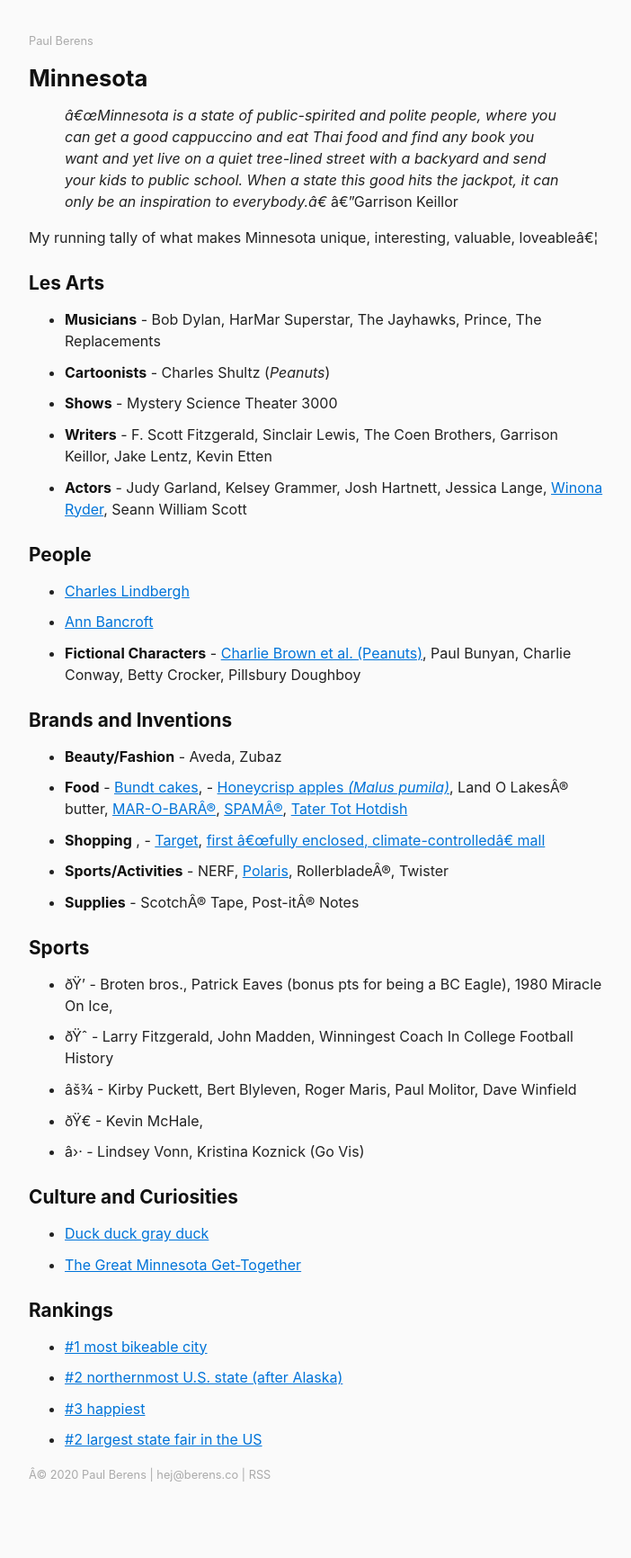
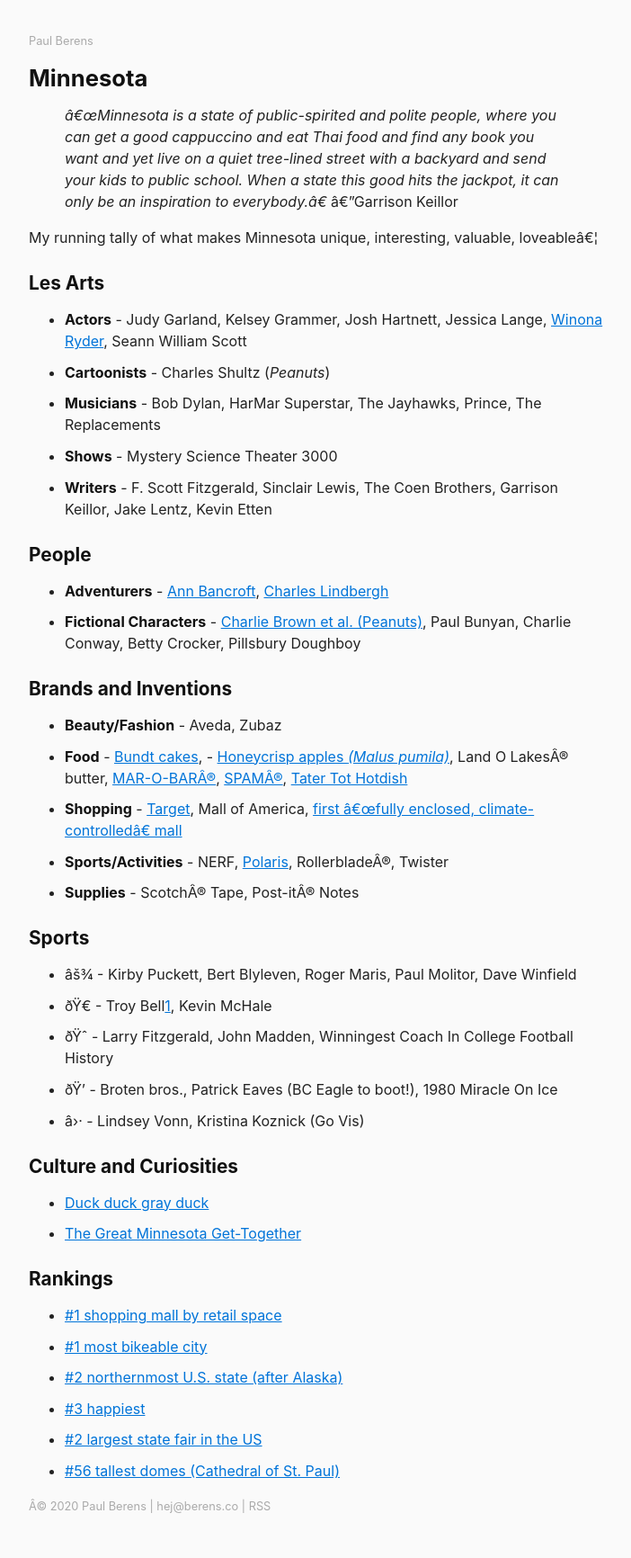
Before and after one commit to berensp/berensp.github.io, a Jekyll site: the page built from minn.md, in a window 1280 px wide. Shown: the whole page at 90% size, without its empty margins (288-990 px from the left). Built offline with Jekyll 4.4.1, drawn with Linux system fonts in a browser that asks for light colours; nearby versions of some CDN libraries; before the commit the page ends 1697 px from its top, so only the background shows below that.

Commit message:
Add files via upload

```diff
--- a/minn.md
+++ b/minn.md
@@ -8,37 +8,40 @@
 My running tally of what makes Minnesota unique, interesting, valuable, loveable...
 
 ## Les Arts
+- **Actors** - Judy Garland, Kelsey Grammer, Josh Hartnett, Jessica Lange, [Winona Ryder](https://www.welcometowinona.com/), Seann William Scott
+- **Cartoonists** - Charles Shultz (*Peanuts*)
 - **Musicians** - Bob Dylan, HarMar Superstar, The Jayhawks, Prince, The Replacements
-- **Cartoonists** - Charles Shultz (*Peanuts*)
 - **Shows** - Mystery Science Theater 3000
 - **Writers** - F. Scott Fitzgerald, Sinclair Lewis, The Coen Brothers, Garrison Keillor, Jake Lentz, Kevin Etten
-- **Actors** - Judy Garland, Kelsey Grammer, Josh Hartnett, Jessica Lange, [Winona Ryder](https://www.welcometowinona.com/), Seann William Scott
 
 ## People
-- [Charles Lindbergh](https://en.wikipedia.org/wiki/Charles_Lindbergh)
-- [Ann Bancroft](https://en.wikipedia.org/wiki/Ann_Bancroft)
+- **Adventurers** - [Ann Bancroft](https://en.wikipedia.org/wiki/Ann_Bancroft), [Charles Lindbergh](https://en.wikipedia.org/wiki/Charles_Lindbergh)
 - **Fictional Characters** - [Charlie Brown et al. (Peanuts)](https://peanuts.fandom.com/wiki/Setting), Paul Bunyan, Charlie Conway, Betty Crocker, Pillsbury Doughboy
 
 ## Brands and Inventions
 - **Beauty/Fashion** - Aveda, Zubaz
 - **Food** - [Bundt cakes](https://www.foodandwine.com/news/brief-delightful-history-bundt-pan), - [Honeycrisp apples *(Malus pumila)*](https://en.wikipedia.org/wiki/Honeycrisp/), Land O Lakes® butter, [MAR-O-BAR®](https://www.minnesotamonthly.com/archive/candy-bar-combat/), [SPAM®](https://en.wikipedia.org/wiki/Spam_(food)/), [Tater Tot Hotdish](https://vimeo.com/65158243)
-- **Shopping** , - [Target](https://www.target.com/), [first "fully enclosed, climate-controlled" mall](https://www.theguardian.com/cities/2015/may/06/southdale-center-america-first-shopping-mall-history-cities-50-buildings)
+- **Shopping** - [Target](https://www.target.com/), Mall of America, [first "fully enclosed, climate-controlled" mall](https://www.theguardian.com/cities/2015/may/06/southdale-center-america-first-shopping-mall-history-cities-50-buildings)
 - **Sports/Activities** - NERF, [Polaris](https://www.polaris.com/en-us/brands/), Rollerblade®, Twister
 - **Supplies** - Scotch® Tape, Post-it® Notes
 
 ## Sports
-- 🏒 - Broten bros., Patrick Eaves (bonus pts for being a BC Eagle), 1980 Miracle On Ice,
+- ⚾ - Kirby Puckett, Bert Blyleven, Roger Maris, Paul Molitor, Dave Winfield
+- 🏀 - Troy Bell[1], Kevin McHale
 - 🏈 - Larry Fitzgerald, John Madden, Winningest Coach In College Football History
-- ⚾ - Kirby Puckett, Bert Blyleven, Roger Maris, Paul Molitor, Dave Winfield
-- 🏀 - Kevin McHale,
+- 🏒 - Broten bros., Patrick Eaves (BC Eagle to boot!), 1980 Miracle On Ice
 - ⛷ - Lindsey Vonn, Kristina Koznick (Go Vis)
+
+[1]: Boston College Eagle to boot (bonus points)
 
 ## Culture and Curiosities
 - [Duck duck gray duck](https://www.startribune.com/why-do-minnesotans-play-duck-duck-gray-duck-instead-of-duck-duck-goose/502474351/)
 - [The Great Minnesota Get-Together](https://www.insider.com/best-state-fairs-in-the-us-2018-5#1-the-minnesota-state-fair-17)
 
 ## Rankings
+- [#1 shopping mall by retail space](https://en.wikipedia.org/wiki/List_of_largest_shopping_malls_in_the_United_States)
 - [#1 most bikeable city](https://www.redfin.com/news/most-bike-friendly-cities-usa-2020/)
 - [#2 northernmost U.S. state (after Alaska)](https://en.wikipedia.org/wiki/Geography_of_Minnesota)
 - [#3 happiest](https://wallethub.com/edu/happiest-states/6959)
 - [#2 largest state fair in the US](https://www.mnstatefair.org/about-the-fair/attendance/)
+- [#56 tallest domes (Cathedral of St. Paul)](https://en.wikipedia.org/wiki/List_of_tallest_domes)
```
